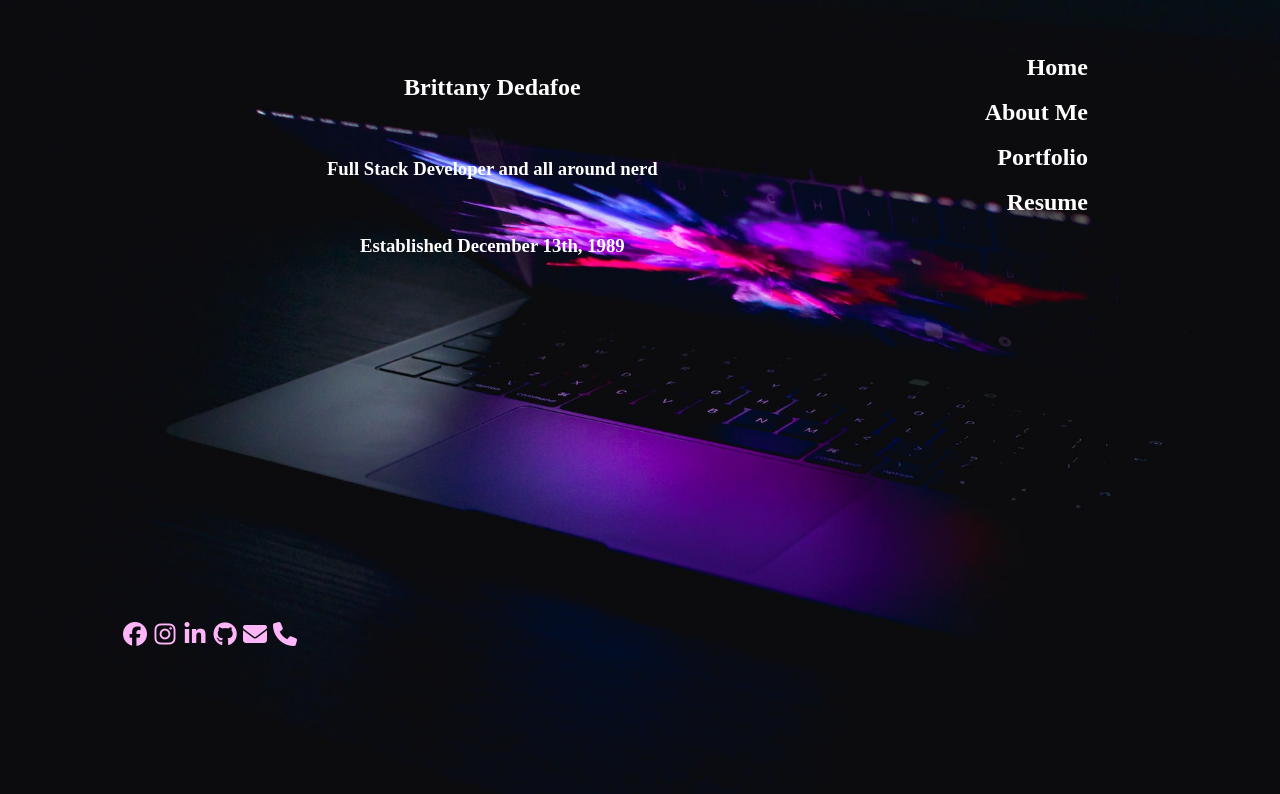
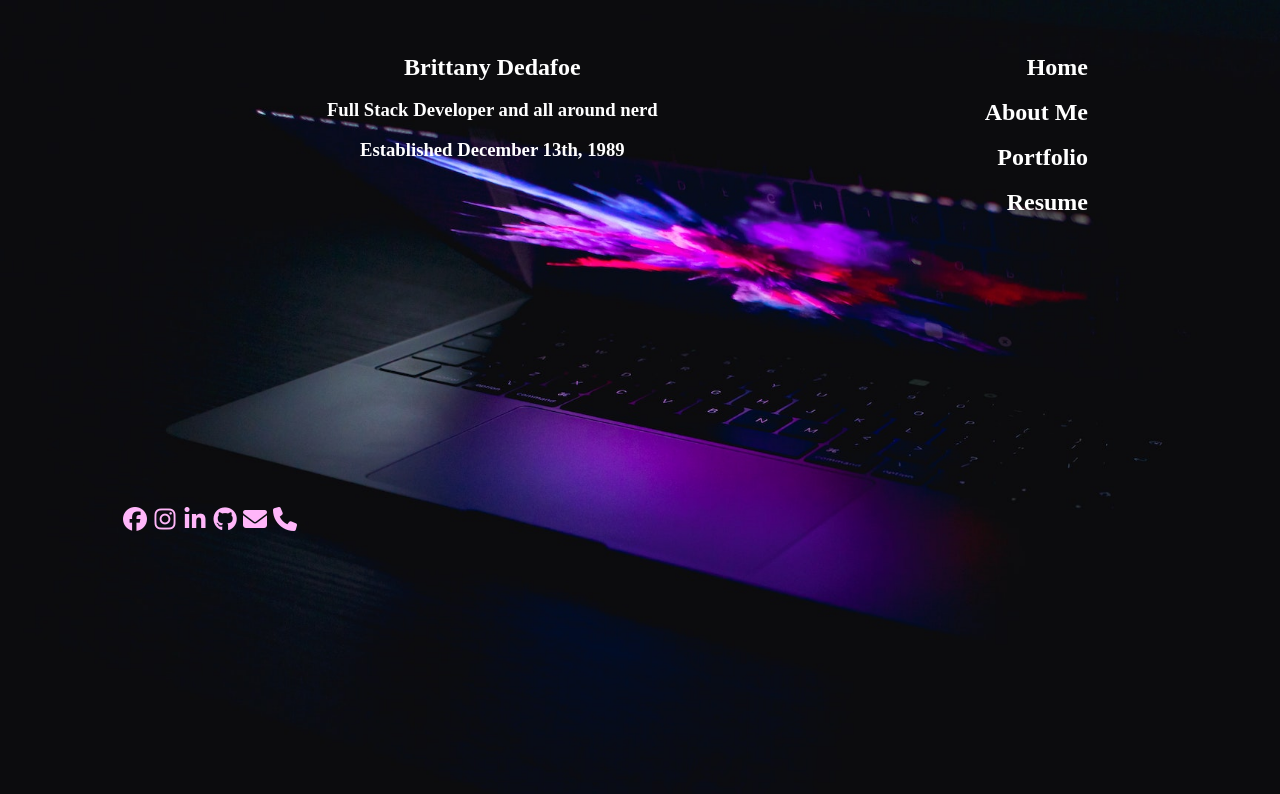
Before and after one commit to BDedafoe/my_profile, a React (Create React App) app: page / in a window 1280 px wide. Shown: the top 794 px of the page. Built offline with nearby package versions, Linux system fonts and the light colour scheme.

Commit message:
margin fix

```diff
--- a/src/public/my.css
+++ b/src/public/my.css
@@ -1,3 +1,7 @@
+* {
+  margin: 0;
+}
+
 .App {
   background-image: url('./mainBackground.jpg');
   background-size: cover;
```
